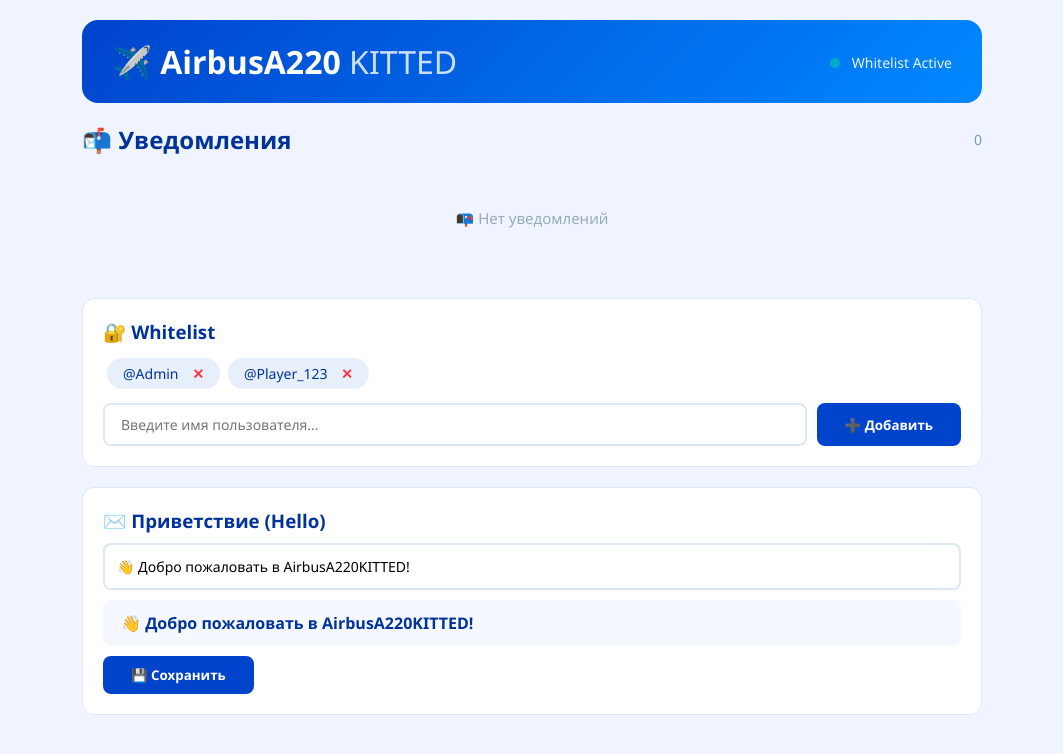
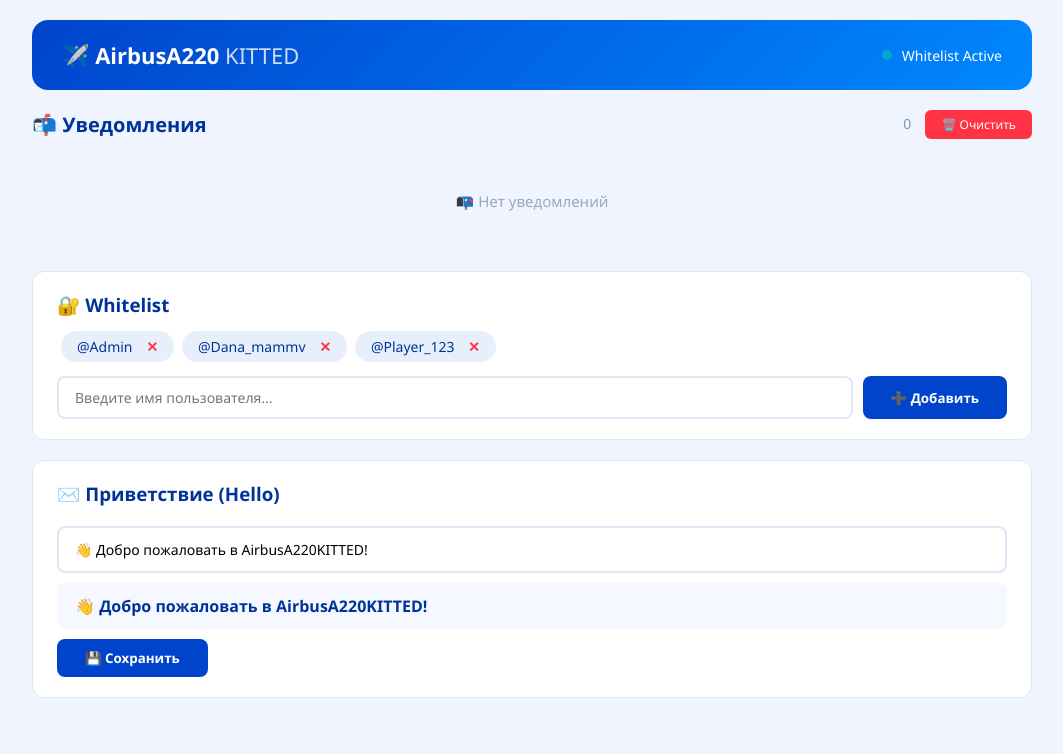
Before and after one commit to Reeu37or/qarabazar, a plain HTML site: page index.html in a window 1280 px wide. Shown: the whole page, without its empty margins (108-1171 px from the left). Drawn offline with Linux system fonts and the light colour scheme.

Commit message:
Update index.html

```diff
--- a/index.html
+++ b/index.html
@@ -1,57 +1,170 @@
 <!DOCTYPE html>
-<html>
+<html lang="ru">
 <head>
-    <title>Whitelist Control</title>
     <meta charset="UTF-8">
+    <meta name="viewport" content="width=device-width, initial-scale=1.0">
+    <title>AirbusA220 - Whitelist Control</title>
     <style>
         * { margin: 0; padding: 0; box-sizing: border-box; font-family: 'Segoe UI', Arial, sans-serif; }
-        body { background: #f0f4ff; padding: 20px; }
-        .container { max-width: 900px; margin: 0 auto; }
-        .header { background: linear-gradient(135deg, #0044cc, #0088ff); padding: 20px 30px; border-radius: 16px; color: white; margin-bottom: 20px; display: flex; justify-content: space-between; align-items: center; flex-wrap: wrap; gap: 10px; }
-        .card { background: white; padding: 20px; border-radius: 12px; margin: 12px 0; border: 1px solid #dce8f5; }
+        body { background: #f0f4ff; padding: 20px; min-height: 100vh; display: flex; justify-content: center; }
+        .container { max-width: 1000px; width: 100%; }
+
+        .header {
+            background: linear-gradient(135deg, #0044cc, #0088ff);
+            padding: 20px 30px;
+            border-radius: 16px;
+            color: white;
+            margin-bottom: 20px;
+            display: flex;
+            justify-content: space-between;
+            align-items: center;
+            flex-wrap: wrap;
+            gap: 10px;
+        }
+        .header h1 { font-size: 22px; }
+        .header h1 span { font-weight: 300; opacity: 0.8; }
+        .status { display: flex; align-items: center; gap: 10px; font-size: 14px; }
+        .dot { width: 10px; height: 10px; background: #00ff88; border-radius: 50%; display: inline-block; animation: pulse 1.5s infinite; }
+        @keyframes pulse { 0%, 100% { opacity: 1; } 50% { opacity: 0.3; } }
+
+        .card {
+            background: white;
+            padding: 20px 24px;
+            border-radius: 12px;
+            margin: 12px 0;
+            border: 1px solid #dce8f5;
+            box-shadow: 0 2px 8px rgba(0,0,0,0.05);
+            transition: all 0.3s;
+        }
+        .card.new {
+            background: #fff8f0;
+            border-color: #ffccaa;
+            animation: glow 1s ease;
+        }
+        @keyframes glow {
+            0%, 100% { box-shadow: 0 0 0 0 rgba(255,100,0,0.2); }
+            50% { box-shadow: 0 0 20px 5px rgba(255,100,0,0.1); }
+        }
+
         .card .top { display: flex; justify-content: space-between; align-items: center; flex-wrap: wrap; gap: 10px; }
         .card .username { font-weight: 700; color: #003399; font-size: 17px; }
         .card .time { color: #7799bb; font-size: 13px; }
-        .card .details { margin: 8px 0 12px 0; padding: 10px; background: #f5f9ff; border-radius: 8px; font-size: 14px; color: #445566; }
+        .card .details { margin: 10px 0 14px 0; padding: 12px; background: #f5f9ff; border-radius: 8px; font-size: 14px; color: #445566; line-height: 1.6; }
+
         .btn { padding: 8px 24px; border: none; border-radius: 8px; font-weight: 700; cursor: pointer; transition: all 0.2s; font-size: 14px; }
         .btn-yes { background: #00aa55; color: white; }
-        .btn-yes:hover { background: #00994d; }
+        .btn-yes:hover { background: #00994d; transform: scale(1.02); }
         .btn-no { background: #ff3344; color: white; }
-        .btn-no:hover { background: #e62e3d; }
-        .tag { background: #e6effa; padding: 6px 16px; border-radius: 30px; display: inline-block; margin: 4px; font-size: 14px; color: #003399; }
+        .btn-no:hover { background: #e62e3d; transform: scale(1.02); }
+
+        .tag {
+            background: #e6effa;
+            padding: 6px 16px;
+            border-radius: 30px;
+            display: inline-block;
+            margin: 4px;
+            font-size: 14px;
+            color: #003399;
+            font-weight: 500;
+        }
         .tag .remove { cursor: pointer; color: #ff3344; font-weight: 700; margin-left: 10px; }
+        .tag .remove:hover { transform: scale(1.3); }
+
         .whitelist-add { display: flex; gap: 10px; margin-top: 10px; flex-wrap: wrap; }
         .whitelist-add input { flex: 1; min-width: 180px; padding: 10px 16px; border: 2px solid #dce8f5; border-radius: 8px; font-size: 14px; outline: none; }
         .whitelist-add input:focus { border-color: #0044cc; }
-        .btn-blue { background: #0044cc; color: white; padding: 10px 28px; border: none; border-radius: 8px; font-weight: 700; cursor: pointer; }
-        .btn-blue:hover { background: #0033aa; }
+
+        .btn-blue { background: #0044cc; color: white; padding: 10px 28px; border: none; border-radius: 8px; font-weight: 700; cursor: pointer; transition: all 0.2s; }
+        .btn-blue:hover { background: #0033aa; transform: scale(1.02); }
+
         .empty { text-align: center; color: #99aabb; padding: 40px 0; font-size: 15px; }
-        .status-dot { width: 10px; height: 10px; background: #00ff88; border-radius: 50%; display: inline-block; animation: pulse 1.5s infinite; }
-        @keyframes pulse { 0%, 100% { opacity: 1; } 50% { opacity: 0.3; } }
         .badge { background: #00aa55; color: white; font-size: 11px; padding: 2px 12px; border-radius: 20px; margin-left: 10px; font-weight: 600; }
         .badge.no { background: #ff3344; }
-        .notification-sound { background: #fff5f0; border-color: #ffccaa; }
+
+        .section-title {
+            display: flex;
+            justify-content: space-between;
+            align-items: center;
+            margin: 20px 0 12px 0;
+            flex-wrap: wrap;
+            gap: 10px;
+        }
+        .section-title h2 { color: #003399; font-size: 20px; }
+        .section-title span { color: #7799bb; font-size: 14px; }
+
+        .panel {
+            background: white;
+            padding: 20px 24px;
+            border-radius: 12px;
+            border: 1px solid #dce8f5;
+            margin-top: 20px;
+        }
+        .panel h3 { color: #003399; margin-bottom: 10px; }
+
+        .hello-input {
+            width: 100%;
+            padding: 12px 16px;
+            border: 2px solid #dce8f5;
+            border-radius: 8px;
+            font-size: 14px;
+            outline: none;
+            margin: 10px 0;
+        }
+        .hello-input:focus { border-color: #0044cc; }
+        .hello-preview {
+            padding: 12px 18px;
+            background: #f5f9ff;
+            border-radius: 8px;
+            color: #003399;
+            font-weight: 600;
+            font-size: 16px;
+        }
+
+        .clear-btn {
+            background: #ff3344;
+            color: white;
+            padding: 6px 16px;
+            border: none;
+            border-radius: 6px;
+            cursor: pointer;
+            font-size: 12px;
+        }
+        .clear-btn:hover { background: #cc2936; }
+
+        @media (max-width: 600px) {
+            .header h1 { font-size: 18px; }
+            .card { padding: 16px; }
+            .container { padding: 0; }
+        }
     </style>
 </head>
 <body>
 
 <div class="container">
+    <!-- HEADER -->
     <div class="header">
-        <h1>✈️ AirbusA220 <span style="font-weight:300;opacity:0.8;">KITTED</span></h1>
-        <div>
-            <span class="status-dot"></span>
-            <span style="margin-left:8px;font-size:14px;opacity:0.9;">Whitelist Active</span>
+        <h1>✈️ AirbusA220 <span>KITTED</span></h1>
+        <div class="status">
+            <span class="dot"></span>
+            Whitelist Active
         </div>
     </div>
 
-    <div style="display:flex;justify-content:space-between;align-items:center;margin-bottom:12px;">
-        <h2 style="color:#003399;">📬 Уведомления</h2>
-        <span style="color:#7799bb;font-size:14px;" id="notifCount">0</span>
+    <!-- NOTIFICATIONS -->
+    <div class="section-title">
+        <h2>📬 Уведомления</h2>
+        <div>
+            <span id="notifCount" style="color:#7799bb;font-size:14px;margin-right:10px;">0</span>
+            <button class="clear-btn" onclick="clearAll()">🗑️ Очистить</button>
+        </div>
     </div>
-    <div id="notifList"></div>
+    <div id="notifList">
+        <div class="empty">📭 Нет уведомлений</div>
+    </div>
 
-    <div style="margin-top:30px;background:white;padding:20px;border-radius:12px;border:1px solid #dce8f5;">
-        <h3 style="color:#003399;">🔐 Whitelist</h3>
+    <!-- WHITELIST -->
+    <div class="panel">
+        <h3>🔐 Whitelist</h3>
         <div id="whitelistList" style="margin:10px 0;"></div>
         <div class="whitelist-add">
             <input type="text" id="whitelistInput" placeholder="Введите имя пользователя...">
@@ -59,26 +172,28 @@
         </div>
     </div>
 
-    <div style="margin-top:20px;background:white;padding:20px;border-radius:12px;border:1px solid #dce8f5;">
-        <h3 style="color:#003399;">✉️ Приветствие (Hello)</h3>
-        <input type="text" id="helloInput" placeholder="Введите текст приветствия..." style="width:100%;padding:12px;border:2px solid #dce8f5;border-radius:8px;font-size:14px;margin:10px 0;outline:none;">
-        <div style="padding:12px 18px;background:#f5f9ff;border-radius:8px;color:#003399;font-weight:600;font-size:16px;" id="helloPreview">👋 Добро пожаловать!</div>
+    <!-- HELLO -->
+    <div class="panel">
+        <h3>✉️ Приветствие (Hello)</h3>
+        <input class="hello-input" id="helloInput" placeholder="Введите текст приветствия..." oninput="updateHello()">
+        <div class="hello-preview" id="helloPreview">👋 Добро пожаловать!</div>
         <button class="btn-blue" style="margin-top:10px;" onclick="saveHello()">💾 Сохранить</button>
     </div>
 </div>
 
 <script>
 // ============================================
-// ДАННЫЕ
+// ДАННЫЕ (хранятся в localStorage)
 // ============================================
 
 let notifications = [];
-let whitelist = ['Admin', 'Player_123'];
+let whitelist = ['Admin', 'Dana_mammv', 'Player_123'];
 let helloMessage = '👋 Добро пожаловать в AirbusA220KITTED!';
 
+// Загрузка
 function loadData() {
     try {
-        const saved = localStorage.getItem('whitelist_data');
+        const saved = localStorage.getItem('airbus_whitelist_data');
         if (saved) {
             const data = JSON.parse(saved);
             notifications = data.notifications || [];
@@ -88,16 +203,22 @@ function loadData() {
     } catch(e) {}
 }
 
+// Сохранение
 function saveData() {
-    localStorage.setItem('whitelist_data', JSON.stringify({ notifications, whitelist, helloMessage }));
+    localStorage.setItem('airbus_whitelist_data', JSON.stringify({
+        notifications,
+        whitelist,
+        helloMessage
+    }));
 }
 
 loadData();
 
 // ============================================
-// API
+// API ДЛЯ ROBLOX (вызывается из игры)
 // ============================================
 
+// Приём уведомления из Roblox
 window.notify = function(data) {
     const notif = {
         id: Date.now(),
@@ -106,19 +227,21 @@ window.notify = function(data) {
         ip: data.ip || '127.0.0.1',
         model: data.model || 'AirbusA220KITTED',
         time: new Date().toLocaleString(),
-        processed: false
+        isNew: true
     };
     notifications.unshift(notif);
     saveData();
     renderAll();
-    console.log('[NOTIFY] Новое уведомление от @' + notif.username);
+    console.log('[NOTIFY] @' + notif.username + ' запустил модель');
     return { success: true };
 };
 
+// Получить whitelist
 window.getWhitelist = function() {
     return whitelist;
 };
 
+// Получить приветствие
 window.getHello = function() {
     return { message: helloMessage };
 };
@@ -143,13 +266,14 @@ function renderNotifications() {
 
     let html = '';
     notifications.forEach((n, i) => {
-        const isInWhitelist = whitelist.includes(n.username);
+        const inWhitelist = whitelist.includes(n.username);
+        const isNew = n.isNew !== false;
         html += `
-            <div class="card ${!isInWhitelist ? 'notification-sound' : ''}">
+            <div class="card ${isNew ? 'new' : ''}">
                 <div class="top">
                     <span class="username">
                         @${n.username}
-                        ${isInWhitelist ? '<span class="badge">✅ Whitelist</span>' : '<span class="badge no">⚠️ Не в списке</span>'}
+                        ${inWhitelist ? '<span class="badge">✅ Whitelist</span>' : '<span class="badge no">⚠️ Не в списке</span>'}
                     </span>
                     <span class="time">${n.time}</span>
                 </div>
@@ -198,13 +322,14 @@ function handleAction(index, action) {
     if (action === 'yes') {
         if (!whitelist.includes(notif.username)) {
             whitelist.push(notif.username);
+            saveData();
         }
         alert(`✅ ${notif.username} добавлен в whitelist!\n\n📊 Данные:\n👤 ${notif.username}\n🆔 ${notif.userId}\n🌐 ${notif.ip}`);
     } else {
         alert(`❌ Доступ отклонён для ${notif.username}!\n\n🧹 Все скрипты удалены из модели.`);
     }
 
-    notif.processed = true;
+    notif.isNew = false;
     saveData();
     renderAll();
 }
@@ -228,6 +353,11 @@ function removeWhitelist(name) {
     renderAll();
 }
 
+function updateHello() {
+    const input = document.getElementById('helloInput');
+    document.getElementById('helloPreview').textContent = input.value || '👋 Добро пожаловать!';
+}
+
 function saveHello() {
     const input = document.getElementById('helloInput');
     helloMessage = input.value || '👋 Добро пожаловать!';
@@ -236,13 +366,21 @@ function saveHello() {
     alert('✅ Приветствие сохранено!');
 }
 
+function clearAll() {
+    if (!confirm('Удалить все уведомления?')) return;
+    notifications = [];
+    saveData();
+    renderAll();
+}
+
 // ============================================
 // ИНИЦИАЛИЗАЦИЯ
 // ============================================
 
 renderAll();
-console.log('[CRACKED] Сайт запущен!');
+console.log('[CRACKED] Сайт загружен!');
 console.log('[CRACKED] Whitelist:', whitelist);
+console.log('[CRACKED] Используй window.notify() из Roblox');
 </script>
 
 </body>
```
